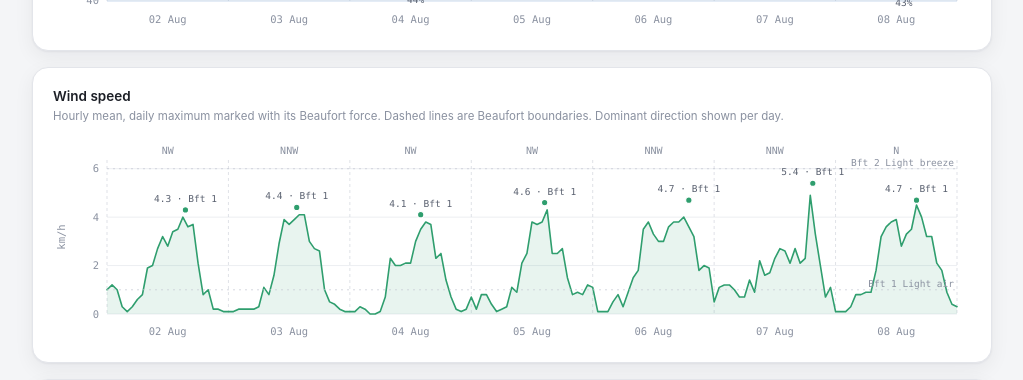
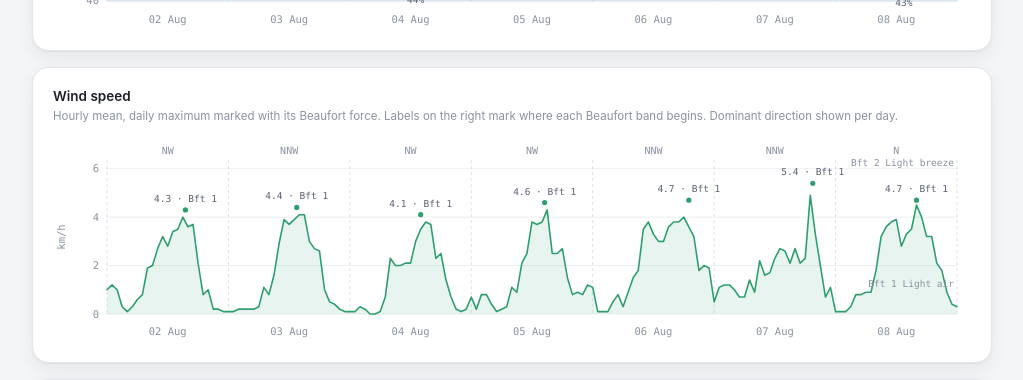
Before and after one commit to ryanvella9/ryanvella9.github.io, a Jekyll site: the page built from _pages/environmental-monitoring.html, in a window 1280 px wide and 900 px high, scrolled down 912 px. Shown: the part 151-531 px from the top of the window, without its empty margins (128-1151 px from the left). Built offline with Jekyll 4.4.1, drawn with Linux system fonts in a browser that asks for light colours; part of the change alters nothing that is shown.

Commit message:
Beaufort bands: label only, drop the ruled lines

```diff
--- a/_pages/environmental-monitoring.html
+++ b/_pages/environmental-monitoring.html
@@ -223,7 +223,7 @@ footer a{color:var(--ink-2)}
     <div class="shead"><h2>Weather · Froggit WH3000</h2><span class="meta" id="meta-weather"></span></div>
     <div class="card board"><h3>Temperature</h3><p class="cap">Hourly mean, with daily maximum and minimum marked.</p><div class="plot" id="p-temp"></div></div>
     <div class="card board"><h3>Relative humidity</h3><p class="cap">Hourly mean, with daily maximum and minimum marked.</p><div class="plot" id="p-rh"></div></div>
-    <div class="card board"><h3>Wind speed</h3><p class="cap">Hourly mean, daily maximum marked with its Beaufort force. Dashed lines are Beaufort boundaries. Dominant direction shown per day.</p><div class="plot" id="p-wind"></div></div>
+    <div class="card board"><h3>Wind speed</h3><p class="cap">Hourly mean, daily maximum marked with its Beaufort force. Labels on the right mark where each Beaufort band begins. Dominant direction shown per day.</p><div class="plot" id="p-wind"></div></div>
     <div class="card board"><h3>Rainfall</h3><p class="cap">Hourly totals.</p><div class="plot" id="p-rain"></div><p class="accum" id="cap-rain"></p></div>
   </section>
 
@@ -540,17 +540,14 @@ function makePlot(host, opts){
     tx.textContent = label;
     api.add(tx);
   };
-  /* A horizontal reference line with a label at the right margin. Skipped
-     silently when the value falls outside the visible range, so a caller can
-     offer a whole scale and only the part that applies gets drawn. */
-  api.threshold = (v, text) => {
-    if (!isNum(v) || v <= lo || v >= hi) return;
-    const y = Y(v);
-    api.add(el("line", { x1: pad.l, y1: y, x2: pad.l + iw, y2: y,
-      stroke: css("--axis"), "stroke-width": 1, "stroke-dasharray": "2 4",
-      opacity: .75 }));
-    if (!text) return;
-    const tx = el("text", { x: pad.l + iw - 3, y: y - 3, "text-anchor": "end",
+  /* Marks a value on the right margin with a label and no rule. Ruled lines
+     across the plot competed with the data for attention; the height of the
+     label alone is enough to read the trace against. Skipped silently when the
+     value is outside the visible range, so a caller can offer a whole scale and
+     only the part that applies gets drawn. */
+  api.levelLabel = (v, text) => {
+    if (!isNum(v) || v <= lo || v >= hi || !text) return;
+    const tx = el("text", { x: pad.l + iw - 3, y: Y(v) - 3, "text-anchor": "end",
       fill: css("--ink-3"), "font-size": 9.5 });
     tx.setAttribute("class", "mono");
     tx.textContent = text;
@@ -986,13 +983,13 @@ function drawWeather(){
     name: "Wind", unit: "km/h", yLabel: "km/h", yMin: 0, pad: { t: 26 },
     yMax: isNum(nextBft) ? nextBft * 1.06 : null,
     after: p => {
-      /* Beaufort boundaries as reference lines. The whole scale is offered and
-         threshold() draws only what falls inside the plot, so a calm week shows
-         forces 1-2 and a gale week extends itself without any code change.
-         Each line sits at the force's lower bound and is named for the band
-         above it, which is how the scale is defined. */
+      /* Beaufort boundaries, labelled on the right margin. The whole scale is
+         offered and levelLabel() draws only what falls inside the plot, so a
+         calm week shows forces 1-2 and a gale week extends itself without any
+         code change. Each label sits at the force's lower bound and is named
+         for the band above it, which is how the scale is defined. */
       for (let f = 1; f < BEAUFORT.length; f++)
-        p.threshold(BEAUFORT[f - 1][0], `Bft ${f} ${BEAUFORT[f][1]}`);
+        p.levelLabel(BEAUFORT[f - 1][0], `Bft ${f} ${BEAUFORT[f][1]}`);
 
       for (const d of w.daily){
         if (isNum(d.wmax)){
```
